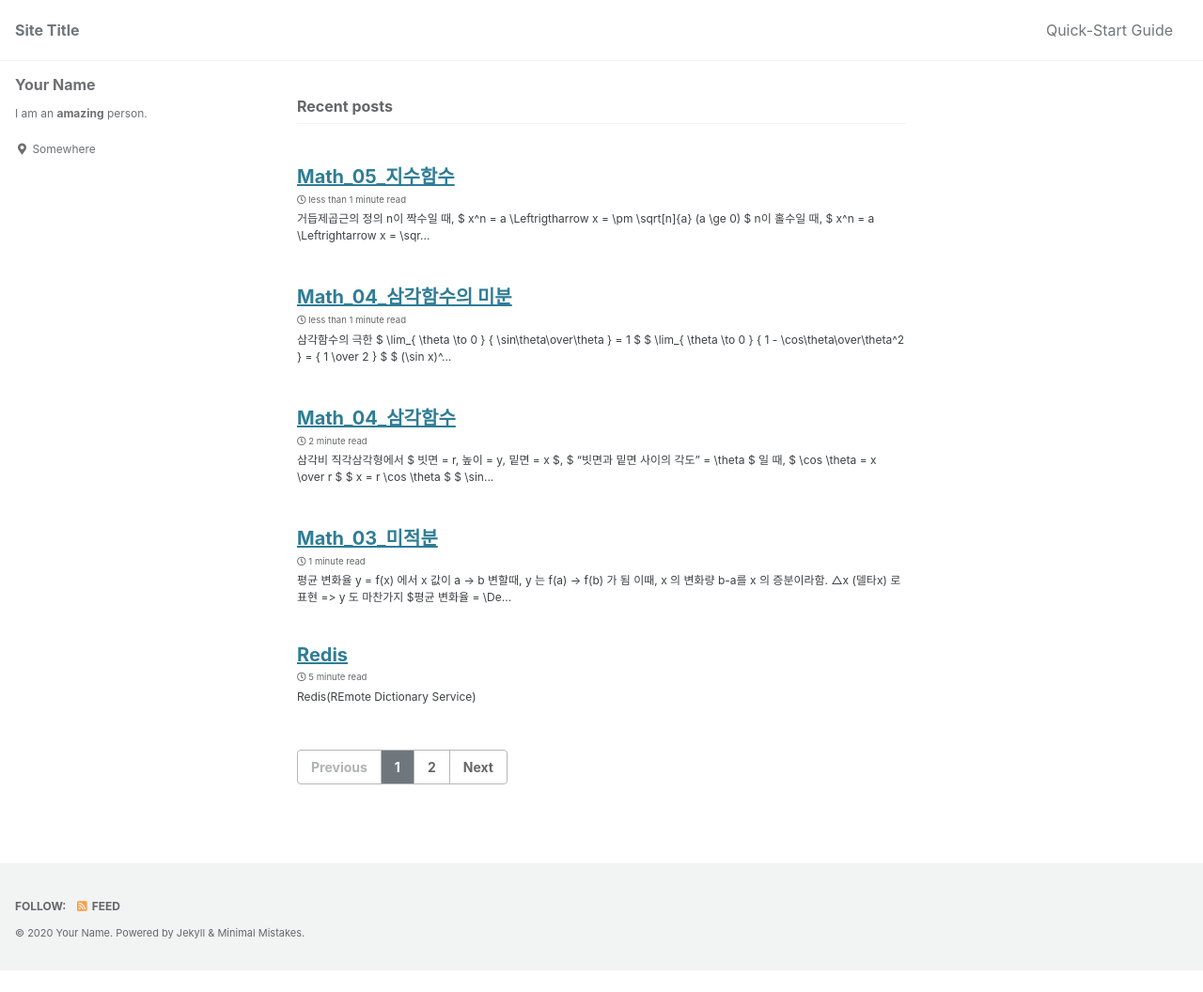
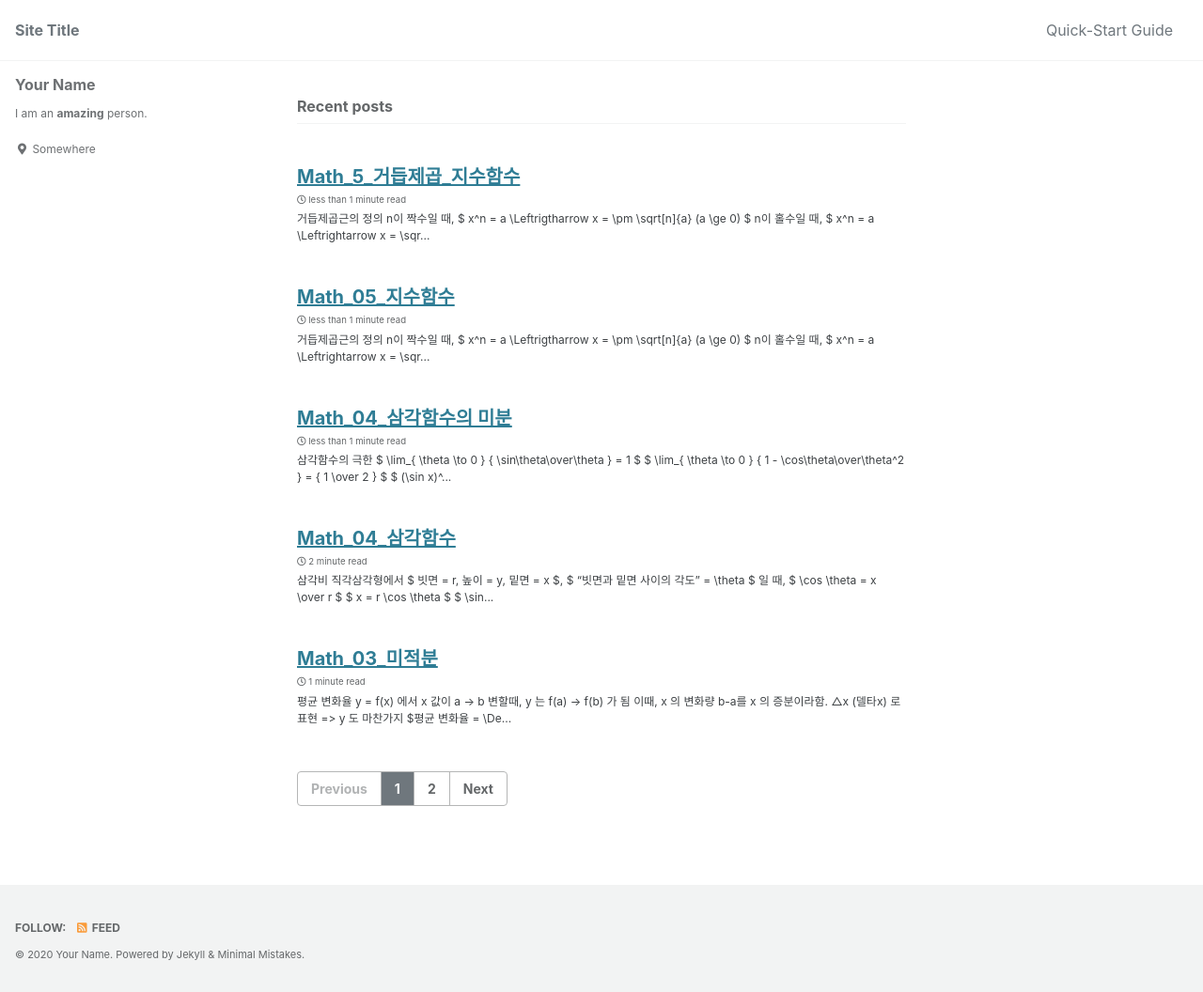
Before and after one commit to copper-light/ghhdh.github.io, a Jekyll site: the page built from index.html, in a window 1280 px wide. Shown: the whole page at 94% size. Built offline with Jekyll 4.4.1, drawn with Linux system fonts in a browser that asks for light colours; cached includes are drawn as plain includes; the list of posts is cut into pages by our own code; before the commit the page ends 1033 px from its top, so only the background shows below that; part of the change alters nothing that is shown.

Commit message:
Update 2020-08-25-Math_5_거듭제곱_지수함수.md

```diff
--- a/_posts/2020-08-25-Math_5_거듭제곱_지수함수.md
+++ b/_posts/2020-08-25-Math_5_거듭제곱_지수함수.md
@@ -1,5 +1,5 @@
 ---
-published: false
+published: true
 ---
 # 거듭제곱근의 정의
 - n이 짝수일 때,
@@ -15,3 +15,17 @@ published: false
     - 예) (1 \over 8)^{x-1} > (1 \over 4)^3x , 일때
       - 지수만 뽑아서 비교하면 밑이 0 과 1 사이이므로 대소 관계가 바뀜
       - $ 3x-3 {\color{Red} < } 6x $
+
+- 자연로그 밑(네이피어 수) 의 정의
+  - $ \lim_{h \to 0} {{e^h -1} \over h } = 1 $
+  - $ \lim_{h \to 0} {(1+h)^{1 \over h}} = e $
+  - $ \lim_{x \to \infty} (1+ {1 \over x})^x = e $
+
+- 로그함수 미분
+
+  - $ \log x^\prime = {1 \over x } $
+  - $ \log_a x^\prime = {1 \over \log a } \bullet \frac{1}{x} $
+
+- 지수함수 미분
+  - $ (a^x)^\prime = a^x \log a $
+  - $ (e^x)^\prime = e^x $
```
